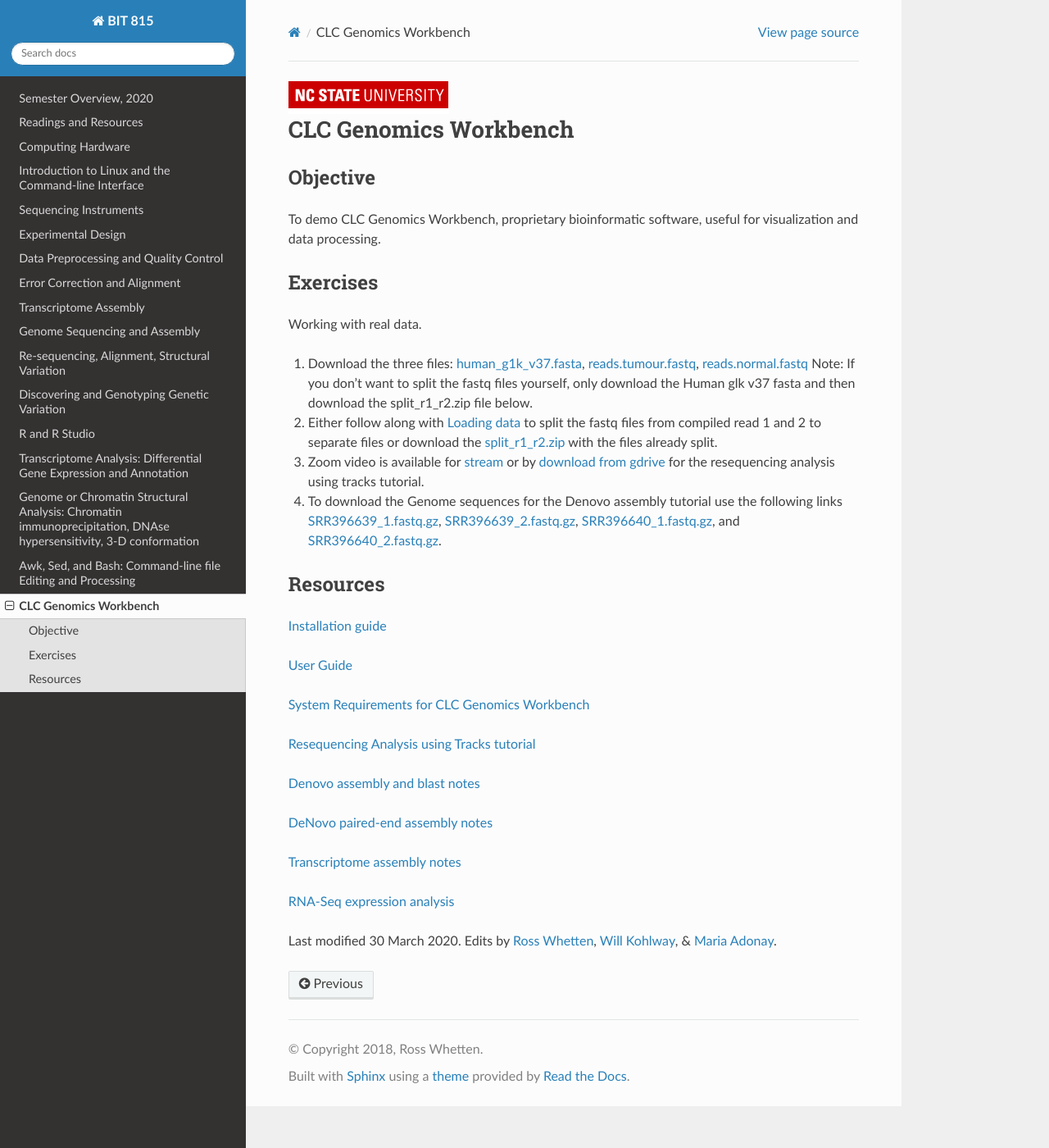
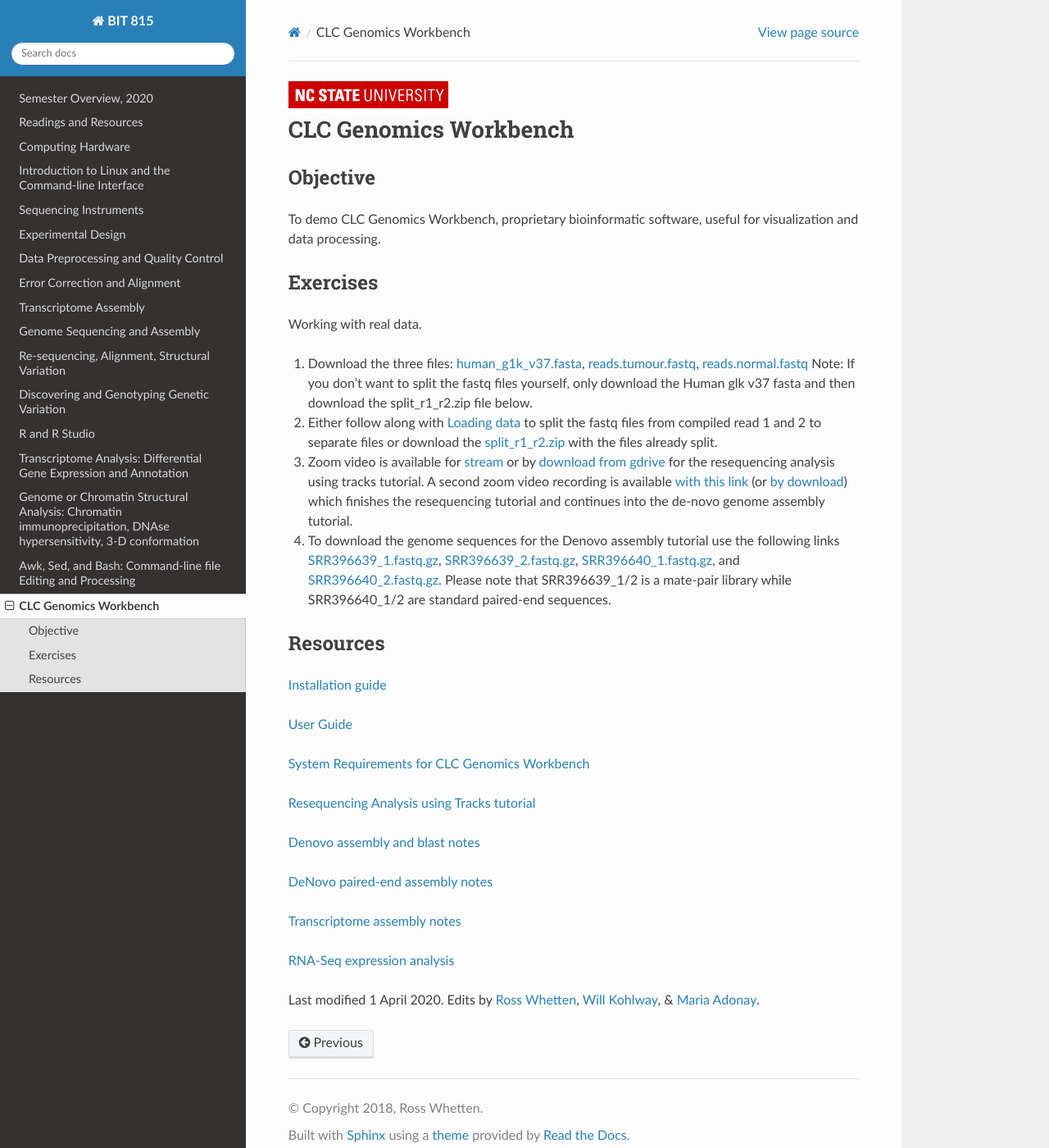
Before and after one commit to rwhetten/DeepSeqAnalysis, a Sphinx documentation site: the page built from docs/source/clc.rst, in a window 1280 px wide and 1400 px high. Shown: the whole window at 82% size. Built offline with Sphinx 7.4.7 and the Read the Docs theme 2.0.0, drawn with Linux system fonts in a browser that asks for light colours.

Commit message:
Update clc.rst

```diff
--- a/docs/source/clc.rst
+++ b/docs/source/clc.rst
@@ -25,9 +25,9 @@
 
 2. Either follow along with `Loading data <https://drive.google.com/open?id=1fxjehFe3BhwKA4q4cSD94gFZqTe-hsWwdl-dd133JZg>`_ to split the fastq files from compiled read 1 and 2 to separate files or download the `split_r1_r2.zip <https://drive.google.com/open?id=1chLaduWLQUAPs8yLsiI2J2HARnqhPxjc>`_ with the files already split.
 
-3. Zoom video is available for `stream <https://ncsu.zoom.us/rec/play/u8V5c--g-m83GtCR4gSDCvcsW466ev6s1XcYr_MPmEq3BnFSZ1DzYLARYeAPs6BOwHvYrP5ZwpJqLWIQ?continueMode=true>`_ or by `download from gdrive <https://drive.google.com/open?id=1F7ssDiSAMd_J2XEHdqw0f251J6LdCYA6>`_ for the resequencing analysis using tracks tutorial.
+3. Zoom video is available for `stream <https://ncsu.zoom.us/rec/play/u8V5c--g-m83GtCR4gSDCvcsW466ev6s1XcYr_MPmEq3BnFSZ1DzYLARYeAPs6BOwHvYrP5ZwpJqLWIQ?continueMode=true>`_ or by `download from gdrive <https://drive.google.com/open?id=1F7ssDiSAMd_J2XEHdqw0f251J6LdCYA6>`_ for the resequencing analysis using tracks tutorial. A second zoom video recording is available `with this link <https://ncsu.zoom.us/rec/play/v8Z4c7iurz83E9yRsQSDAPF_W9W5f_6s0yId-_AEnU-wV3gEYFTyZORBN7TCpjxP4vGo78kYKGjl8f3v?continueMode=true>`_ (or `by download <https://drive.google.com/open?id=1gwnY-saMowxD3_702pG9bB6hA0E92Adn>`_) which finishes the resequencing tutorial and continues into the de-novo genome assembly tutorial.
 
-4. To download the Genome sequences for the Denovo assembly tutorial use the following links `SRR396639_1.fastq.gz <https://drive.google.com/open?id=1fbLUAd2A0sJH37dMlusMuJcxvTa8VhyQ>`_, `SRR396639_2.fastq.gz <https://drive.google.com/open?id=1MlFc-Jz0j8qRXDDeGuSkFCmxFC52yyqJ>`_, `SRR396640_1.fastq.gz <https://drive.google.com/open?id=1YXp45epQXbpJxSqWKnIhMeTcD_jQr730>`_, and `SRR396640_2.fastq.gz <https://drive.google.com/open?id=1Mdf0c6REK1qgXPjWV7cg8HlBGPLk88ih>`_.
+4. To download the genome sequences for the Denovo assembly tutorial use the following links `SRR396639_1.fastq.gz <https://drive.google.com/open?id=1fbLUAd2A0sJH37dMlusMuJcxvTa8VhyQ>`_, `SRR396639_2.fastq.gz <https://drive.google.com/open?id=1MlFc-Jz0j8qRXDDeGuSkFCmxFC52yyqJ>`_, `SRR396640_1.fastq.gz <https://drive.google.com/open?id=1YXp45epQXbpJxSqWKnIhMeTcD_jQr730>`_, and `SRR396640_2.fastq.gz <https://drive.google.com/open?id=1Mdf0c6REK1qgXPjWV7cg8HlBGPLk88ih>`_. Please note that SRR396639_1/2 is a mate-pair library while SRR396640_1/2 are standard paired-end sequences.
 
 
 Resources
@@ -55,5 +55,5 @@
 
 
 
-Last modified 30 March 2020.
+Last modified 1 April 2020.
 Edits by `Ross Whetten <https://github.com/rwhetten>`_, `Will Kohlway <https://github.com/wkohlway>`_, & `Maria Adonay <https://github.com/amalgamaria>`_.
```
